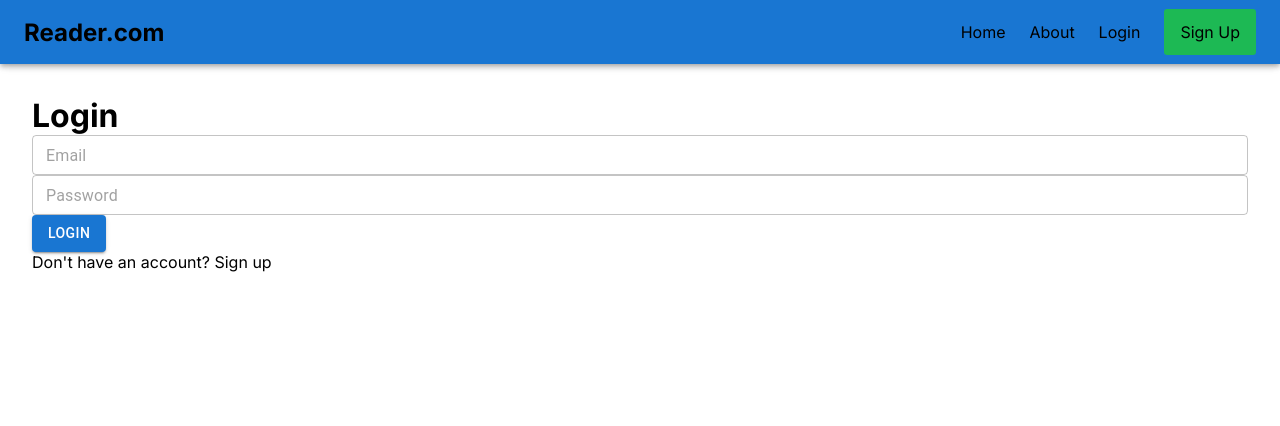
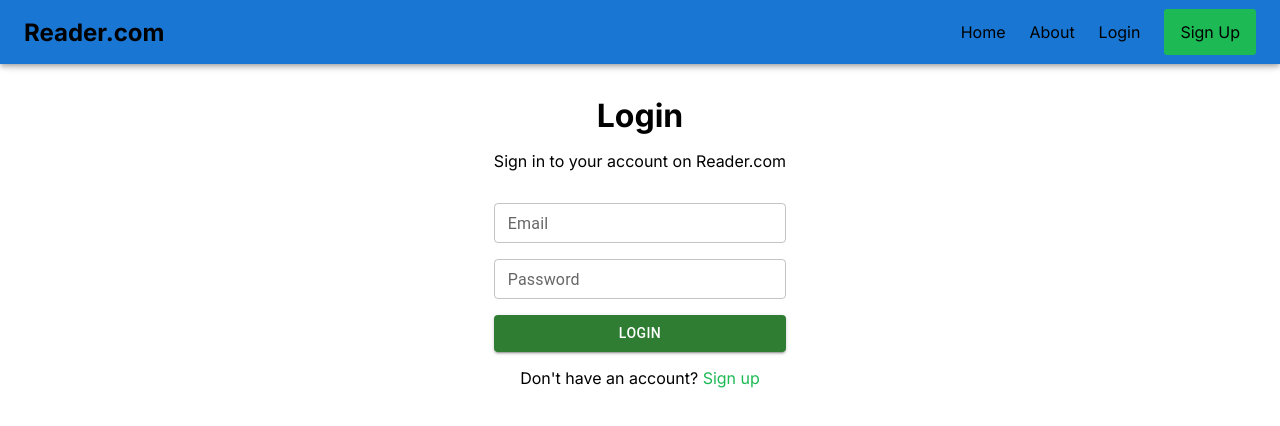
Before and after one commit to Sumansourabh14/reader.com, a Next.js app: page /login in a window 1280 px wide. Shown: the top 426 px of the page. Built offline with nearby package versions, Linux system fonts and the light colour scheme; no server answers.

Commit message:
changed login page styles

```diff
--- a/src/app/login/page.js
+++ b/src/app/login/page.js
@@ -2,7 +2,7 @@
 import ErrorText from "@/components/errorComponents/ErrorText";
 import LoadingButton from "@/components/pageComponents/LoadingButton";
 import { GlobalContext } from "@/services/globalContext";
-import { Button } from "@mui/material";
+import { Button, Stack } from "@mui/material";
 import Link from "next/link";
 import { useContext, useState } from "react";
 import TextInput from "../../components/formComponents/TextInput";
@@ -25,12 +25,20 @@
   };
 
   return (
+    <div style={{ display: "flex", justifyContent: "center" }}>
       <div>
+        <Stack
+          alignItems="center"
+          spacing={2}
+          style={{ marginBottom: "2rem", textAlign: "center" }}
+        >
           <h1>Login</h1>
-
-      {loginError && <ErrorText message={loginError} />}
+          <p>Sign in to your account on Reader.com</p>
+        </Stack>
 
         <form onSubmit={submitHandler}>
+          <Stack spacing={2} style={{ textAlign: "center" }}>
+            {loginError && <ErrorText message={loginError} />}
             <TextInput
               type="email"
               placeholder="Email"
@@ -45,7 +53,7 @@
               onChange={(e) => setPassword(e.target.value)}
               required={true}
             />
-        <Button variant="contained" type="submit">
+            <Button variant="contained" type="submit" color="success">
               Login
               {loading && (
                 <div style={{ marginLeft: "0.6rem" }}>
@@ -53,10 +61,15 @@
                 </div>
               )}
             </Button>
-        <p>
-          Don&apos;t have an account? <Link href="/sign-up">Sign up</Link>
+            <p style={{ textAlign: "center" }}>
+              Don&apos;t have an account?{" "}
+              <Link href="/sign-up" style={{ color: "#1db954" }}>
+                Sign up
+              </Link>
             </p>
+          </Stack>
         </form>
+      </div>
     </div>
   );
 };
--- a/src/app/sign-up/page.js
+++ b/src/app/sign-up/page.js
@@ -40,7 +40,8 @@
           </Stack>
 
           <form onSubmit={handleSignUp}>
-            <Stack spacing={2}>
+            <Stack spacing={2} style={{ textAlign: "center" }}>
+              {signUpError && <ErrorText message={signUpError} />}
               <TextInput
                 type="text"
                 placeholder="Name"
@@ -62,7 +63,6 @@
                 onChange={(e) => setEmail(e.target.value)}
                 required={true}
               />
-              {signUpError && <ErrorText message={signUpError} />}
               <TextInput
                 type="password"
                 placeholder="Password"
--- a/src/components/Header.js
+++ b/src/components/Header.js
@@ -24,7 +24,11 @@
             {isAuthenticated ? (
               <>
                 <Link href="/profile">Profile</Link>
-                <Button variant="contained" onClick={handleLogout}>
+                <Button
+                  variant="contained"
+                  onClick={handleLogout}
+                  color="error"
+                >
                   Logout
                 </Button>
               </>
--- a/src/components/formComponents/TextInput.js
+++ b/src/components/formComponents/TextInput.js
@@ -5,11 +5,11 @@
   return (
     <TextField
       type={type}
-      placeholder={placeholder}
+      label={placeholder}
       value={value}
       onChange={onChange}
       fullWidth
-      required={required}
+      // required={required}
       size="small"
     />
   );
--- a/src/services/globalContext.js
+++ b/src/services/globalContext.js
@@ -30,7 +30,8 @@
       console.log(error);
 
       if (error.response.status === 400) {
-        setSignUpError("Another user is already registered with this email");
+        // setSignUpError("Another user is already registered with this email");
+        setSignUpError(error.response.data.message);
       }
 
       setLoading(false);
```
Lines whose indentation alone changed are shown as unchanged.
